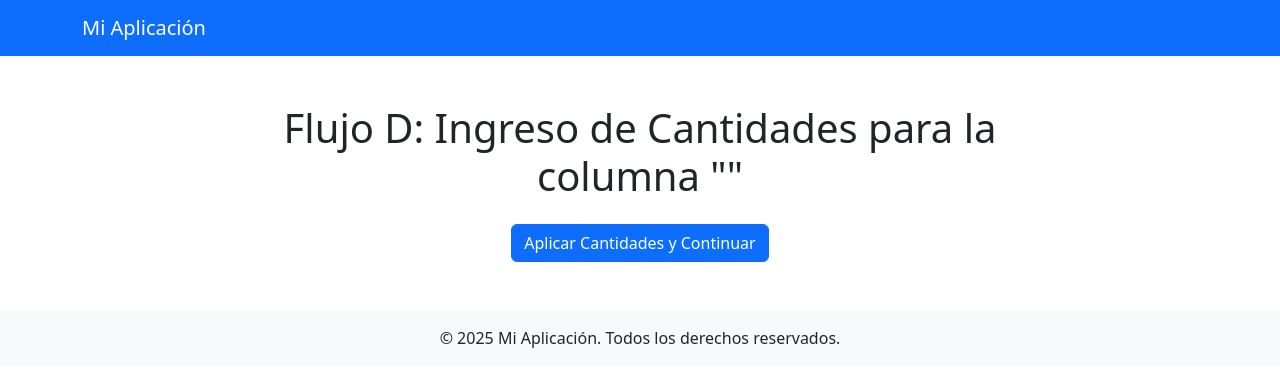
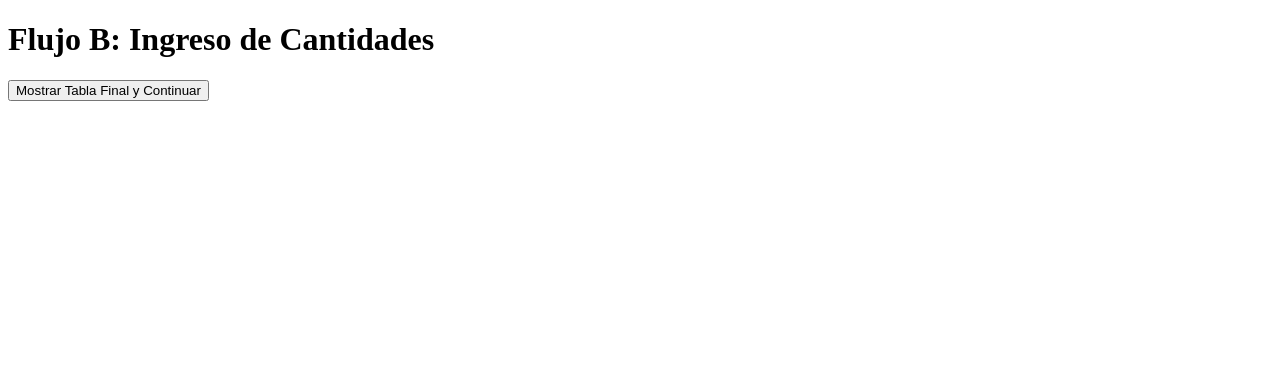
Before and after one commit to Lucianogalizia/BM-HTML, a Flask app: page /flujo_b/cantidades in a window 1280 px wide. Shown: the top 387 px of the page. Run offline with Flask 3, Linux system fonts and the light colour scheme.

Commit message:
Update flujo_b_cantidades.html

```diff
--- a/templates/flujo_b_cantidades.html
+++ b/templates/flujo_b_cantidades.html
@@ -1,22 +1,16 @@
-{% extends "base.html" %}
-
-{% block title %}Flujo D: Ingreso de Cantidades{% endblock %}
-
-{% block content %}
-<div class="row justify-content-center">
-  <div class="col-md-8">
-    <h1 class="text-center mb-4">Flujo D: Ingreso de Cantidades para la columna "{{ col }}"</h1>
+<!DOCTYPE html>
+<html>
+<head>
+    <title>Flujo B: Ingreso de Cantidades</title>
+</head>
+<body>
+    <h1>Flujo B: Ingreso de Cantidades</h1>
     <form method="POST">
-      {% for val in combos %}
-        <div class="mb-3">
-          <label class="form-label">{{ val }}:</label>
-          <input type="number" name="qty_{{ val }}" step="any" class="form-control" required>
-        </div>
-      {% endfor %}
-      <div class="text-center">
-        <button type="submit" class="btn btn-primary">Aplicar Cantidades y Continuar</button>
-      </div>
+        {% for diam in selected_diametros %}
+            <label>{{ diam }}:</label>
+            <input type="number" name="qty_{{ diam }}" step="any" required><br><br>
+        {% endfor %}
+        <button type="submit">Mostrar Tabla Final y Continuar</button>
     </form>
-  </div>
-</div>
-{% endblock %}
+</body>
+</html>
```
